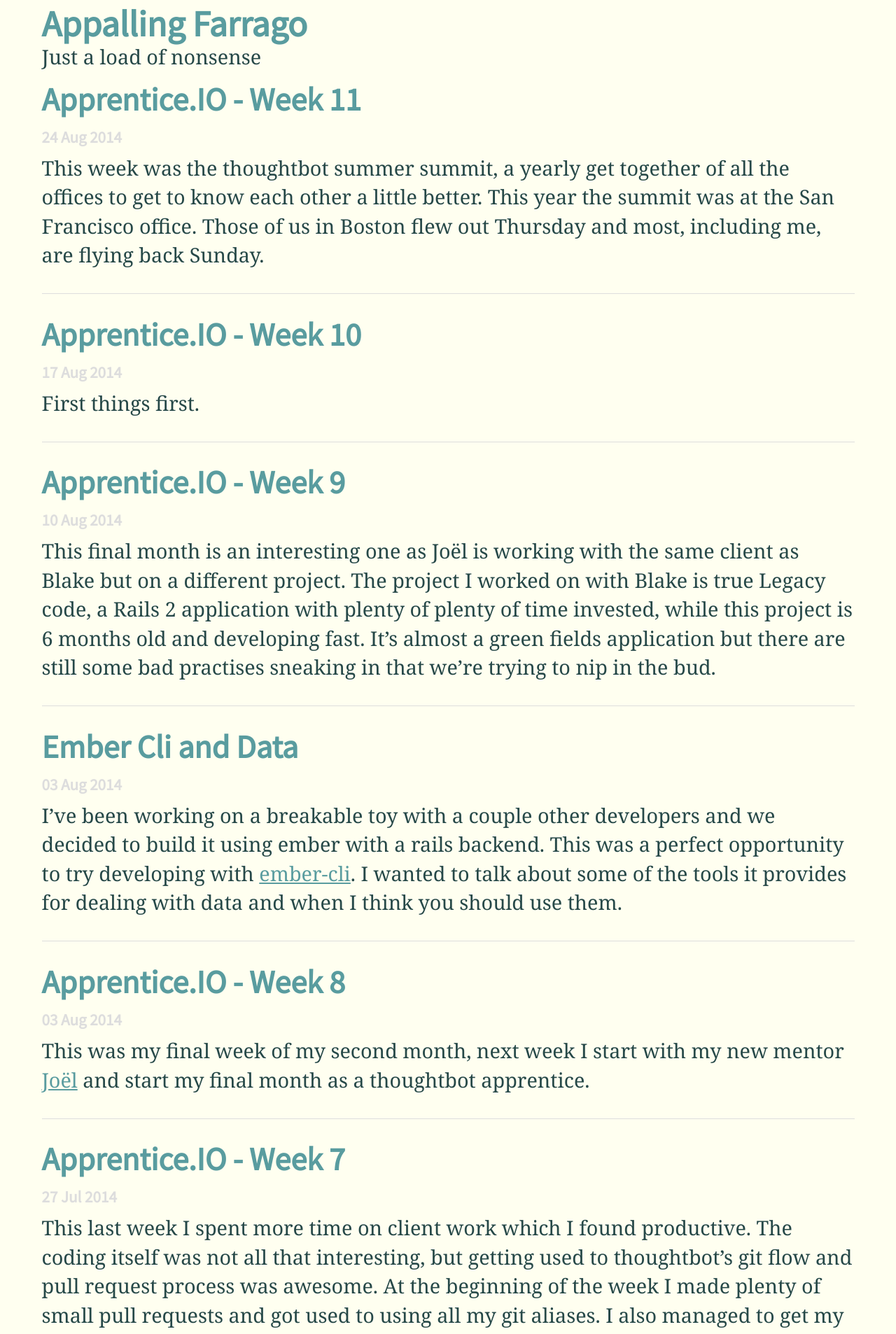
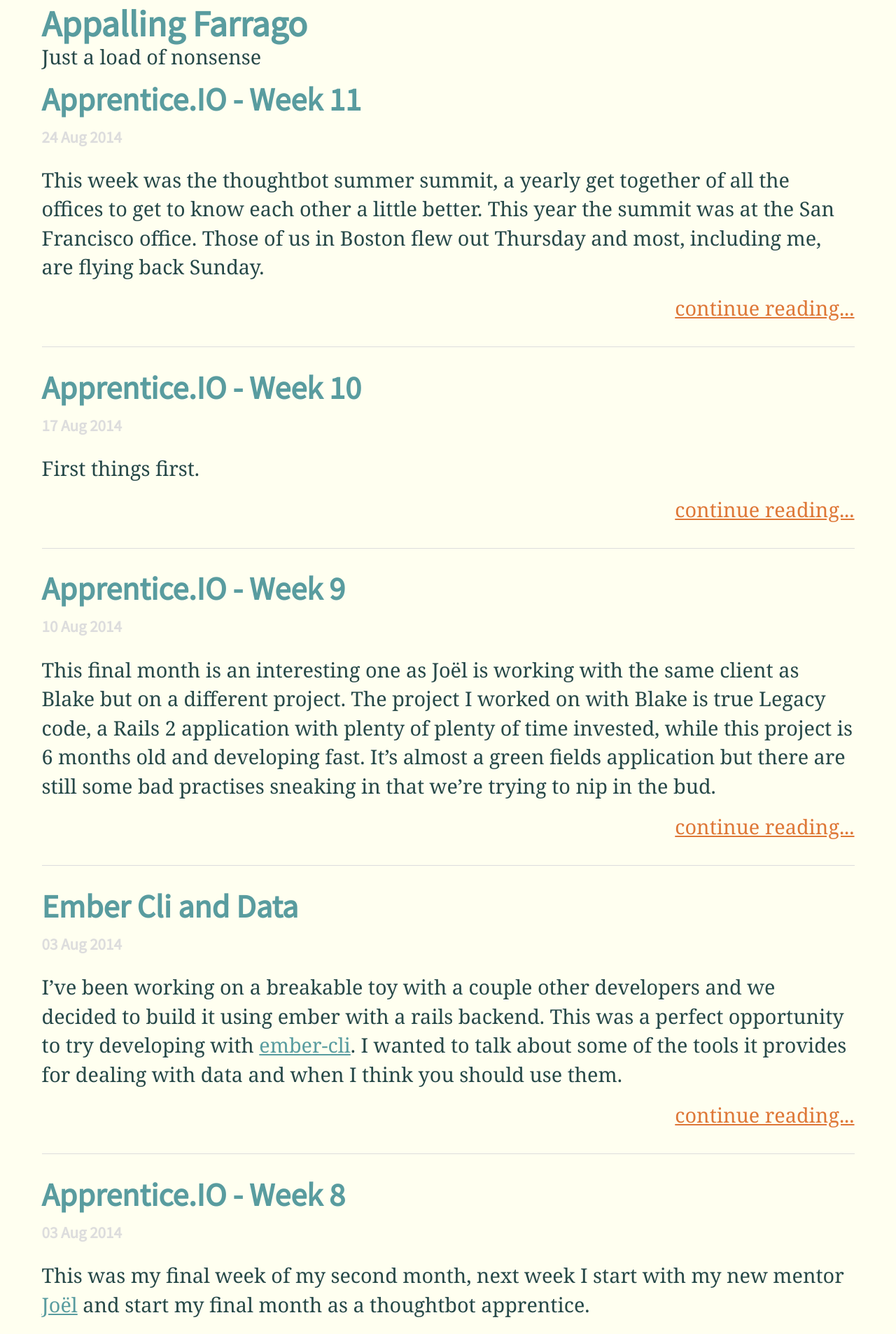
Before and after one commit to MattMSumner/MattMSumner.github.io, a Jekyll site: the page built from index.html, in a window 1280 px wide. Shown: the top 1906 px of the page at 70% size. Built offline with Jekyll 4.4.1, drawn with Linux system fonts in a browser that asks for light colours; some web fonts are replaced; some of the changed text lies outside the part shown.

Commit message:
Add continue reading links

```diff
--- a/css/app.scss
+++ b/css/app.scss
@@ -12,6 +12,13 @@
 
 a {
   text-decoration: underline;
+  .continue-reading & {
+    color: $dark-orange;
+  }
+}
+
+.continue-reading {
+  text-align: right;
 }
 
 h1, h2, h3, h4, h5, h6 {
--- a/index.html
+++ b/index.html
@@ -5,7 +5,10 @@
 {% for post in site.posts %}
   <article class='post'>
     <h2><a href="{{ post.url }}">{{ post.title }}</a><br/><small>{{ post.date | date_to_string }}</small></h2>
-    {{ post.excerpt }}
+    <p>{{ post.excerpt }}</p>
+    <p class="continue-reading">
+      <a href="{{ post.url }}">continue reading...</a>
+    </p>
     <hr />
   </article>
 {% endfor %}
```
